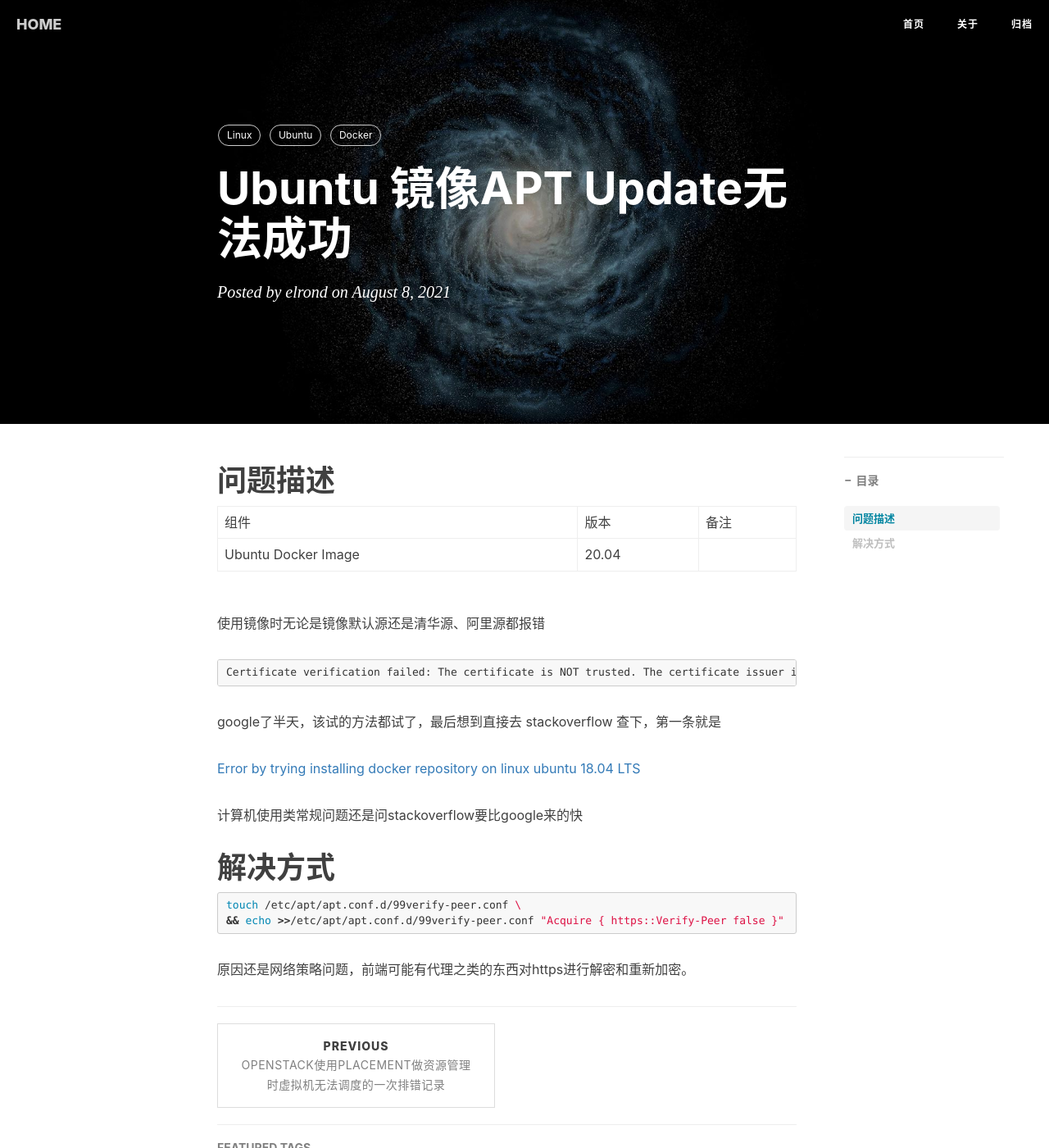
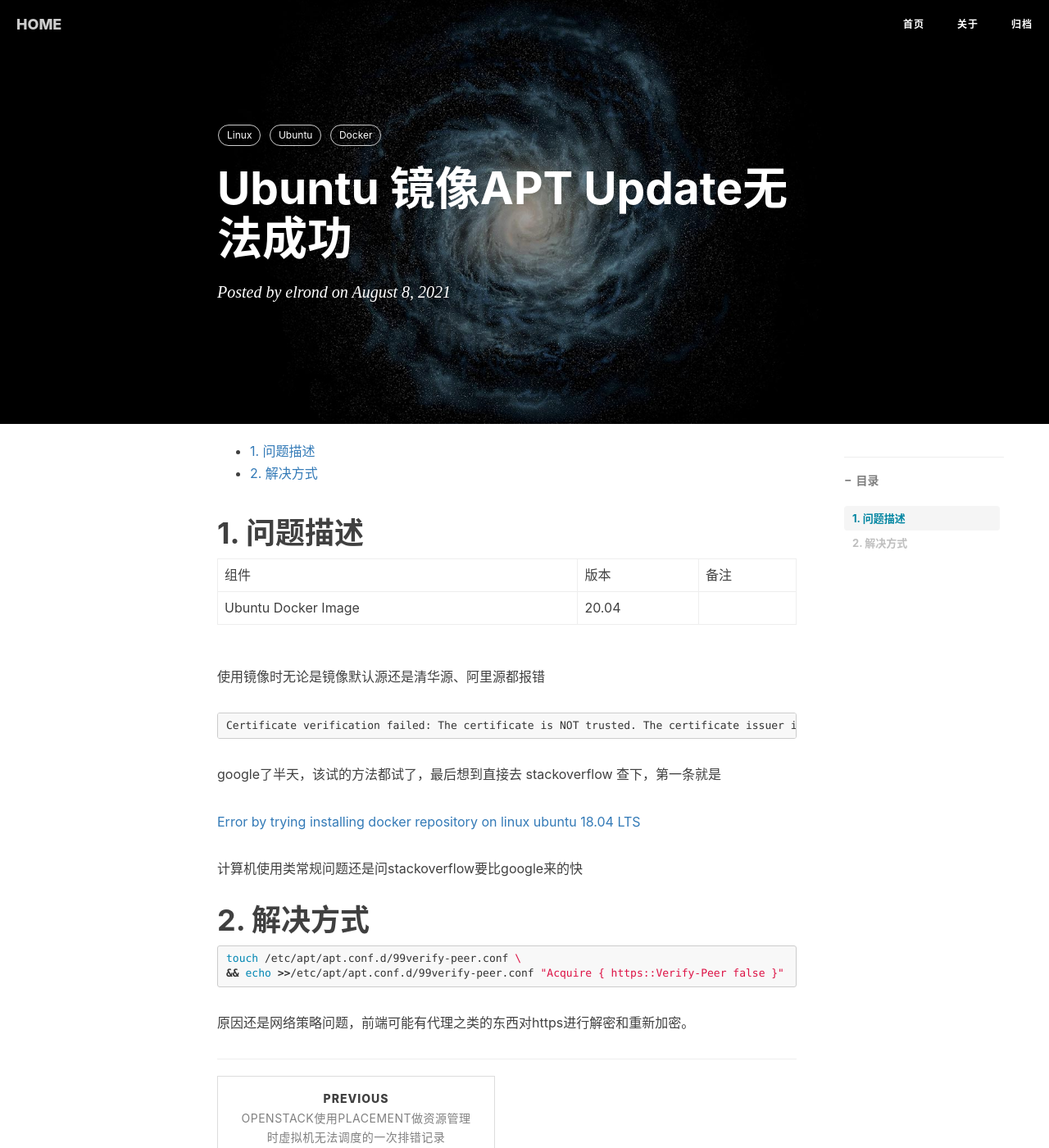
Before and after one commit to elrondwong/elrond.wang, a Jekyll site: the page built from _posts/2021-08-08-Ubuntu-docker镜像apt无法使用问题.md, in a window 1280 px wide and 1400 px high. Shown: the whole window at 82% size. Built offline with Jekyll 4.4.1, drawn with Linux system fonts in a browser that asks for light colours; comment, search, counter and statistics services are not loaded.

Commit message:
docs: add toc for ubuntu apt update error

````diff
--- a/_posts/2021-08-08-Ubuntu-docker镜像apt无法使用问题.md
+++ b/_posts/2021-08-08-Ubuntu-docker镜像apt无法使用问题.md
@@ -5,7 +5,14 @@ catalog: true
 tag: [Linux,Ubuntu,Docker]
 ---
 
-# 问题描述
+<!-- TOC -->
+
+- [1. 问题描述](#1-问题描述)
+- [2. 解决方式](#2-解决方式)
+
+<!-- /TOC -->
+
+# 1. 问题描述
 
 |组件|版本|备注|
 |Ubuntu Docker Image|20.04||
@@ -22,7 +29,7 @@ google了半天，该试的方法都试了，最后想到直接去 stackoverflow
 
 计算机使用类常规问题还是问stackoverflow要比google来的快
 
-# 解决方式
+# 2. 解决方式
 
 ```bash
 touch /etc/apt/apt.conf.d/99verify-peer.conf \
````
